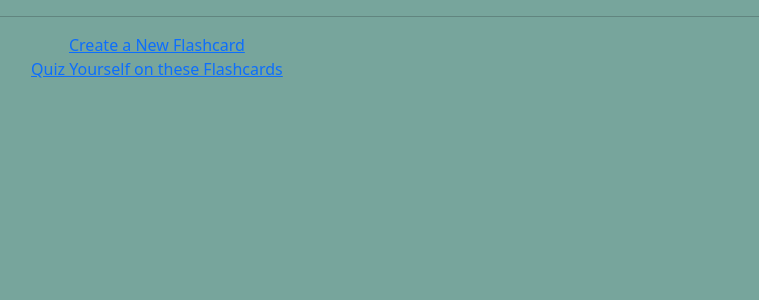
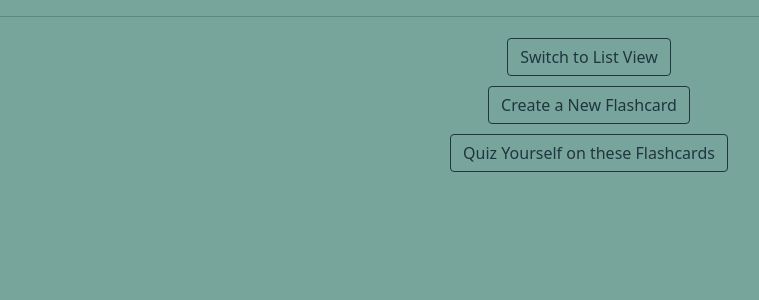
Before and after one commit to EtienneDevictor/Team-1, a Flask app: page /flashList/1/1 in a window 1280 px wide. Shown: the part 64-364 px from the top of the page, without its empty margins (51-810 px from the left). Run offline with Flask 2, Linux system fonts and the light colour scheme; a user stored in the database is signed in; data that the repository does not hold is empty; some libraries are stand-ins or nearby versions.

Commit message:
made flashcards look pretty

```diff
--- a/app/templates/base.html
+++ b/app/templates/base.html
@@ -44,8 +44,8 @@
 
             .btn-secondary { /* these are the link buttons on the home page */
                 background-color: transparent;
-                border-color: #c60063;
-                color: #c60063;
+                border-color: #21353f;
+                color: #21353f;
             }
         </style>
     </head>
@@ -103,7 +103,7 @@
         </nav>
         <hr>
         <div class="container">
-            <div class="row">
+            <div class="row-sm-auto">
                 <div class="col-sm-auto" style="text-align: center;">
                     {% block content %} {% endblock %}
                 </div>
--- a/app/templates/classes.html
+++ b/app/templates/classes.html
@@ -1,6 +1,6 @@
 {% extends 'base.html' %}
 {% block content %}
-    <h1> Pick Which Class Contains The Desired FlashCards</h1>
+    <h1> Pick Which Class Contains The Desired COntents</h1>
     <form action ="" method="POST" novalidate>
         {{ form.hidden_tag() }}
         <div class="grid-container" >
--- a/app/templates/flashcard.html
+++ b/app/templates/flashcard.html
@@ -1,17 +1,17 @@
 {% extends "base.html" %}
 {% block content %}
 {% if flashcards %}
-    <div style="width:200px;height:150px">
+    <div style="width: 50%; height: 325px; margin: auto; border: solid; padding: 25px; display: flex; justify-content: center; align-items: center; background-color: #DDDEB3; border-radius: 5%">
         {% if front %}
             <h2> {{ flashcards[card_id].title }} </h2> <br>
         {% else %}
             {% if has_photo %}
-            <img src={{ url_for('static', filename = 'images/'+photo) }} alt = "test" style ='width:120px;height:90px'>
+             <img src="{{ url_for('static', filename = 'images/'+photo) }}" alt = "test" style ='width:40%;height:50%'>  </div>
             {% endif %}
-            <p> {{ flashcards[card_id].content }} </p>
+             <p>{{ flashcards[card_id].content }} </p>
         {% endif %}
     </div>
-    <form action="" method="Post" novalidate>
+    <form action="" method="Post" novalidate >
         <p>
             {% if card_id|int() > 0 %}
                 {{ form.previous() }}
@@ -25,10 +25,13 @@
                 {{ form.next() }}
             {% endif %}
         </p>
-        <a href=/viewflashcard/{{list_id}}>Switch to List View</a>
+
     </form>
 {% else %}
 {% endif %}
-    <a href=/createflashcard/{{list_id}}>Create a New Flashcard</a> <br>
-    <a href=/quiz/{{list_id}}/0>Quiz Yourself on these Flashcards</a>
+<div >
+    <a class="btn btn-secondary" style="margin: 5px" href=/viewflashcard/{{list_id}}>Switch to List View</a> <br>
+    <a class="btn btn-secondary" style="margin: 5px" href=/createflashcard/{{list_id}}>Create a New Flashcard</a> <br>
+    <a class="btn btn-secondary" style="margin: 5px" href=/quiz/{{list_id}}/0>Quiz Yourself on these Flashcards</a>
+</div>
 {% endblock %}
```
